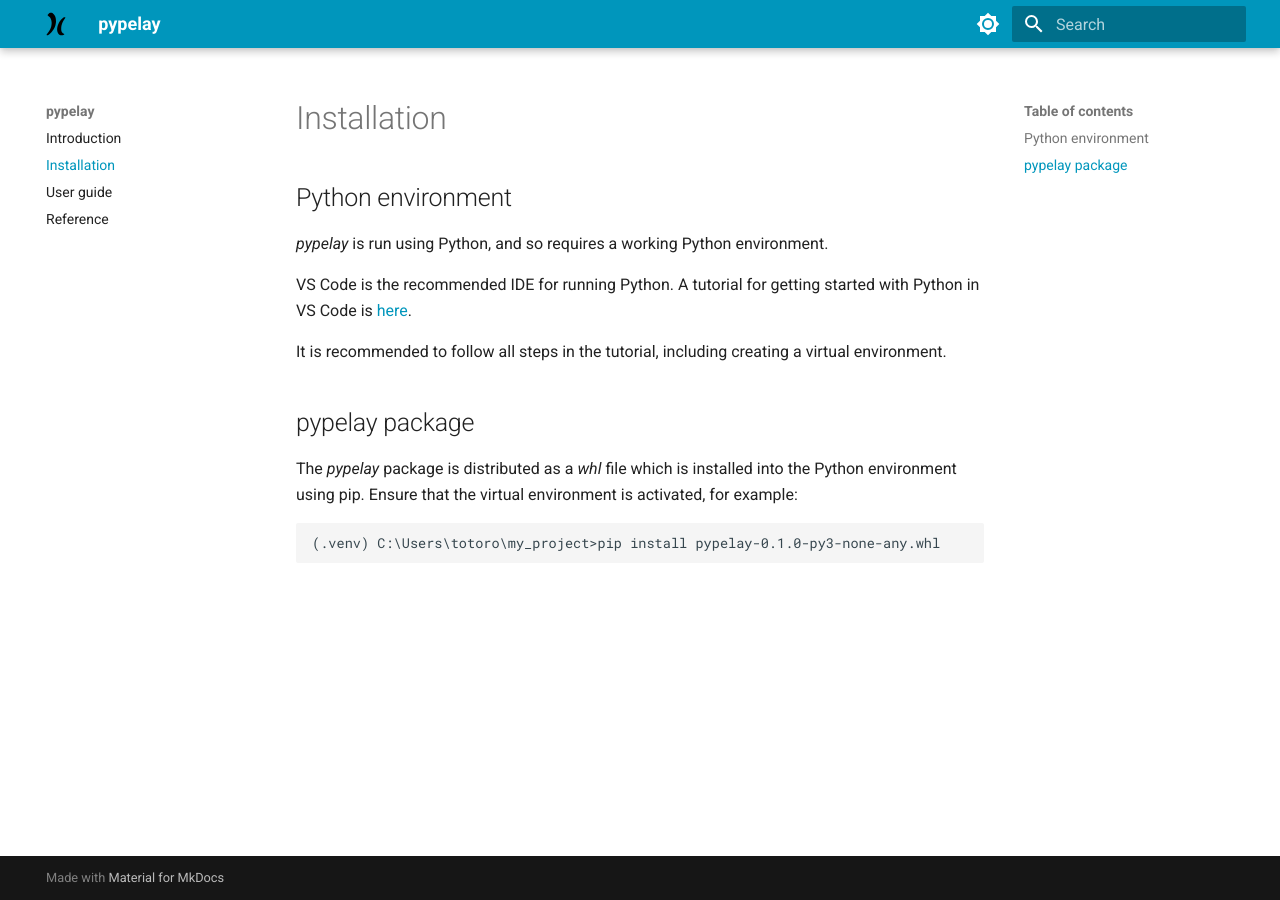
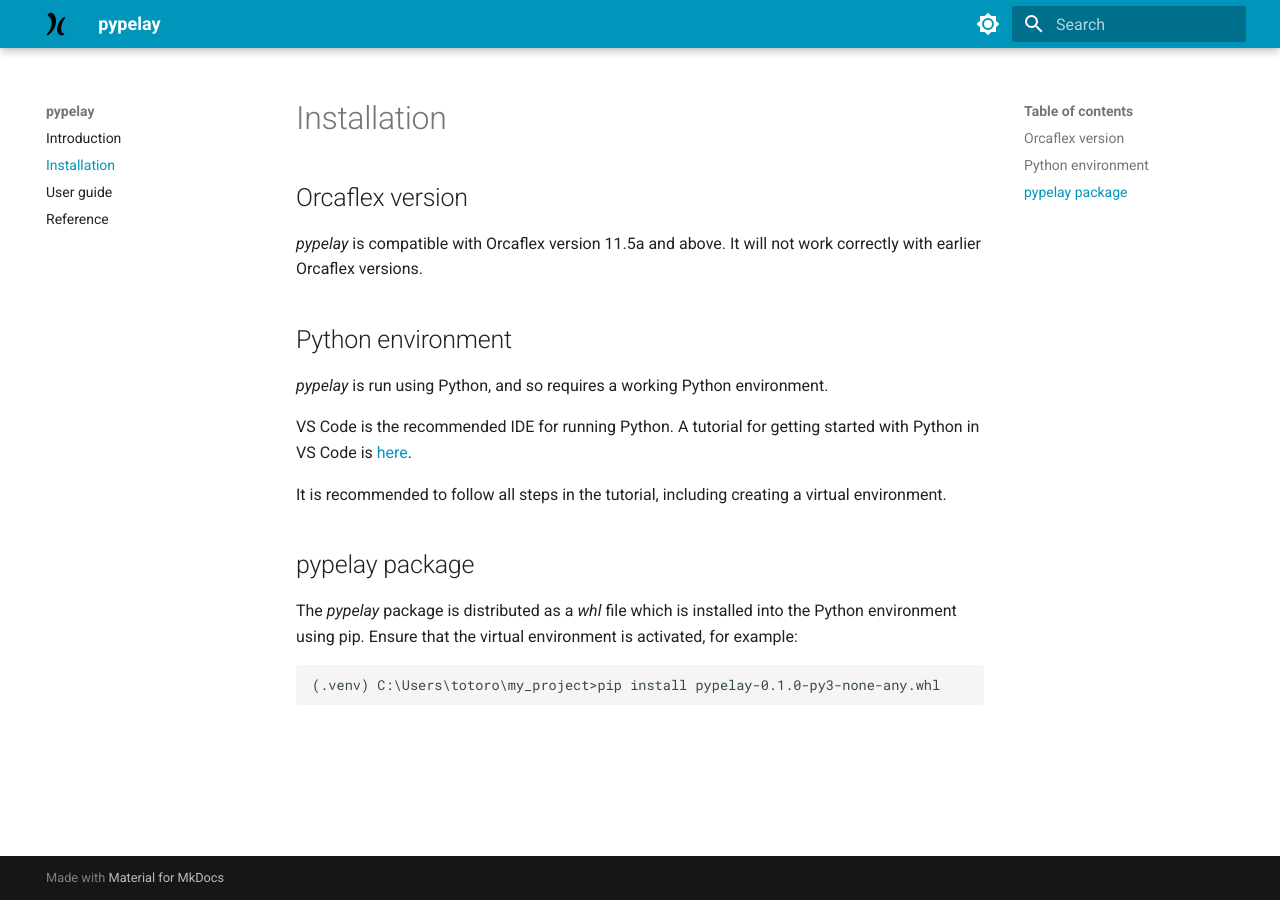
Before and after one commit to Pyseas/pypelay, an MkDocs documentation site: the page built from docs/installation.md, in a window 1280 px wide. Built offline with MkDocs 1.6.1 and Material for MkDocs 9.7.7, drawn with Linux system fonts in a browser that asks for light colours.

```diff
--- a/docs/installation.md
+++ b/docs/installation.md
@@ -1,4 +1,9 @@
 # Installation
+
+## Orcaflex version
+*pypelay* is compatible with Orcaflex version 11.5a and above. It will not work
+correctly with earlier Orcaflex versions.
+
 ## Python environment
 *pypelay* is run using Python, and so requires a working Python environment.
 
--- a/pyproject.toml
+++ b/pyproject.toml
@@ -1,6 +1,6 @@
 [project]
 name = "pypelay"
-version = "0.2.0"
+version = "0.2.1"
 description = "Automated S-lay analysis using Orcaflex"
 readme = "README.md"
 requires-python = ">=3.11"
```
